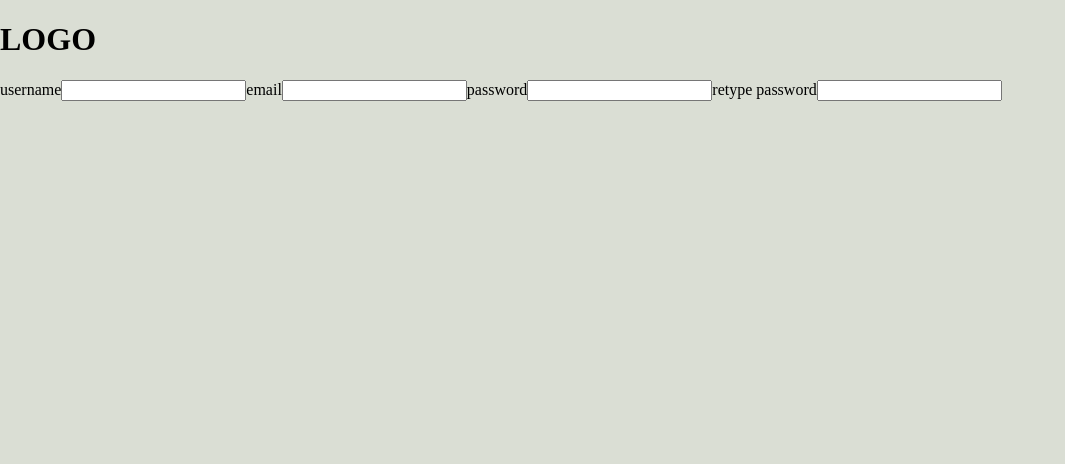
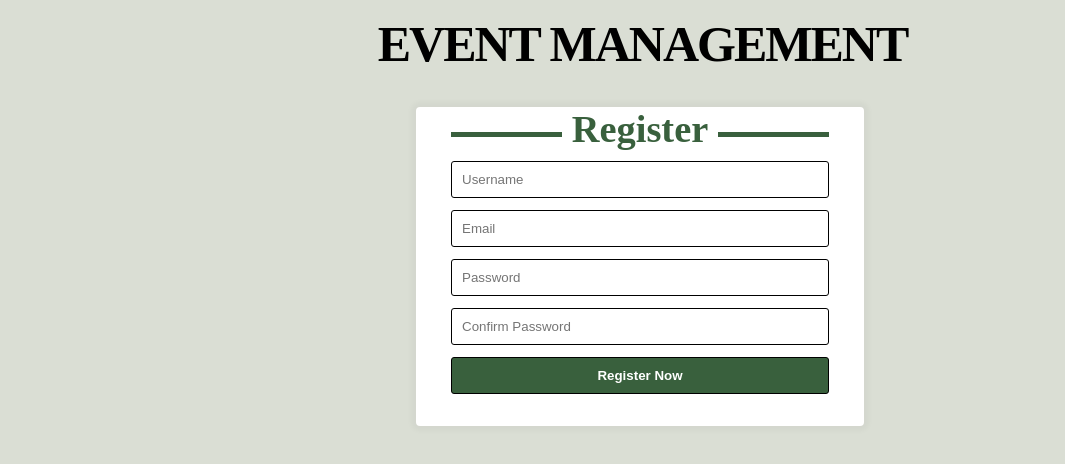
Before and after one commit to xAdvitya/EventManagement, a React (Create React App) app in the folder frontend/: page /auth in a window 1280 px wide. Shown: the top 464 px of the page, without its empty margins (0-1065 px from the left). Built offline with nearby package versions, Linux system fonts and the light colour scheme.

Commit message:
sign up page done

```diff
--- /dev/null
+++ b/frontend/src/shared/components/login/pages/Login.css
@@ -0,0 +1,58 @@
+html {
+    box-sizing: border-box;
+}
+*,
+*:after,
+*:before {
+    box-sizing: inherit;
+}
+h1 {
+    font-size: 50px;
+    display: flex;
+    justify-content: center;
+    margin-top: 15px;
+    margin-left: 5px;
+    letter-spacing: -2px;
+}
+
+.login {
+    width: 35%;
+    margin-left: auto;
+    margin-right: auto;
+    padding: 0px 35px 20px 35px;
+    background-color: #ffffff;
+    border-radius: 4px;
+    box-shadow: 0px 0px 5px 5px rgba(0, 0, 0, 0.032);
+    font-size: 1.6em;
+    color: #39603D;
+}
+.login h2 {
+    display: grid;
+    grid-template-columns: repeat(3, 1fr);
+    grid-gap: 10px;
+    margin-bottom: 10px;
+}
+.login h2:before, .login h2:after {
+    content: '';
+    display: block;
+    width: 100%;
+    height: 5px;
+    background: #39603D;
+    margin-top: 25px;
+}
+.login input {
+    width: 100%;
+    margin-bottom: 12px;
+    display: block;
+    padding: 10px;
+    border-radius: 3px;
+    border: 1px solid black;
+}
+.login [type="submit"] {
+    background-color: #39603D;
+    color: #ffffff;
+    font-weight: 900;
+}
+.login [type="submit"]:hover {
+    background-color: #6c9670;
+}
--- a/frontend/src/shared/components/login/pages/Login.js
+++ b/frontend/src/shared/components/login/pages/Login.js
@@ -1,18 +1,17 @@
 import React from 'react'
+import './Login.css'
 
 const Login = (props) => {
     return (
         <div>
-            <h1>LOGO</h1>
-            <form>
-                <label>username</label>
-                <input type="text" name="username"/>
-                <label>email</label>
-                <input type="email" name="email"/>
-                <label>password</label>
-                <input type="password" name="password"/>
-                <label>retype password</label>
-                <input type="password" name="password"/>
+            <h1>EVENT MANAGEMENT</h1>
+            <form class="login">
+                <h2>Register</h2>
+                <input type="text" name="username" placeholder="Username"/>
+                <input type="email" name="email"  placeholder="Email"/>
+                <input type="password" name="password"  placeholder="Password"/>
+                <input type="password" name="password"  placeholder="Confirm Password"/>
+                <input type="submit" value="Register Now" />
             </form>
         </div>
     )
```
